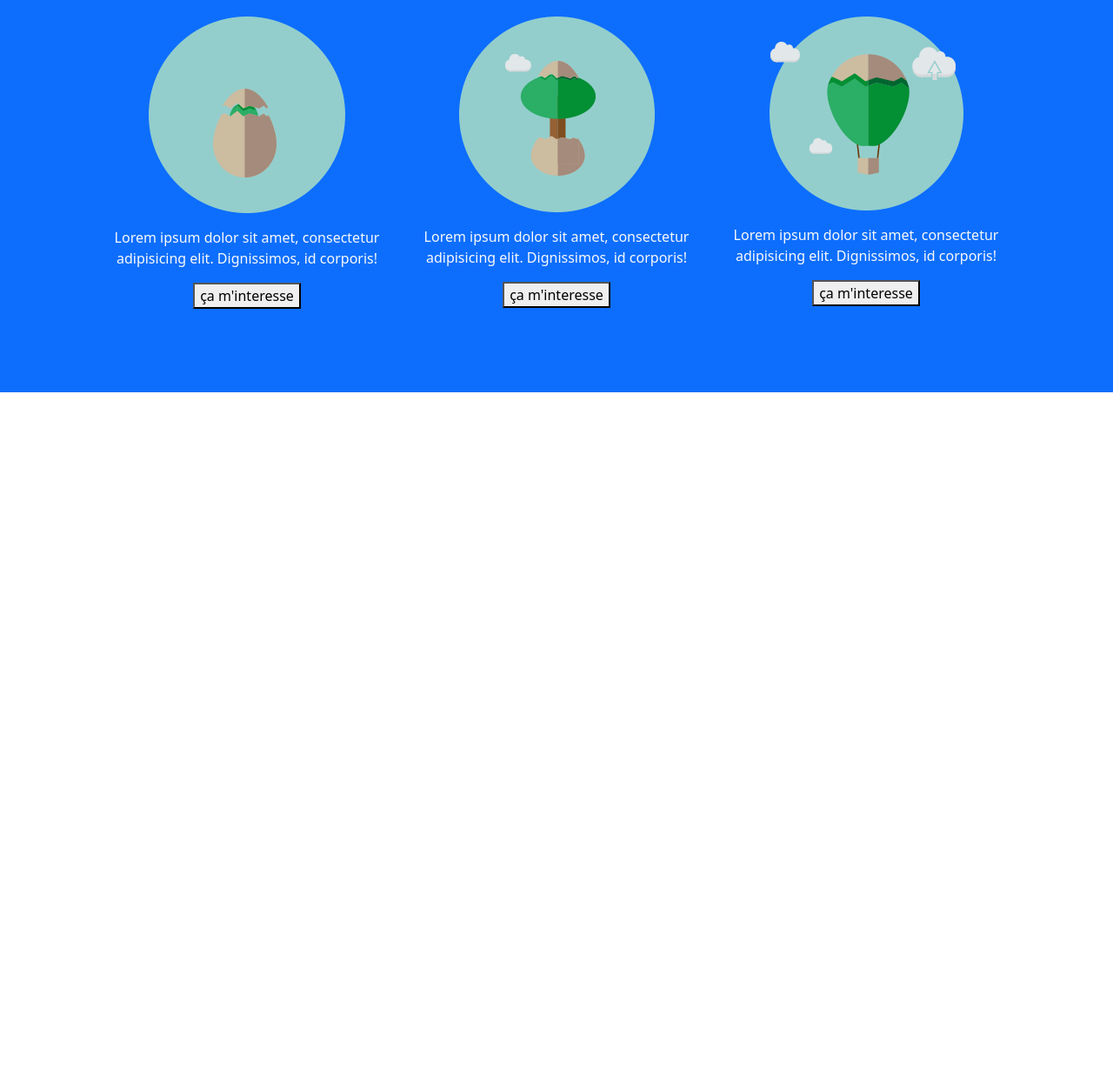
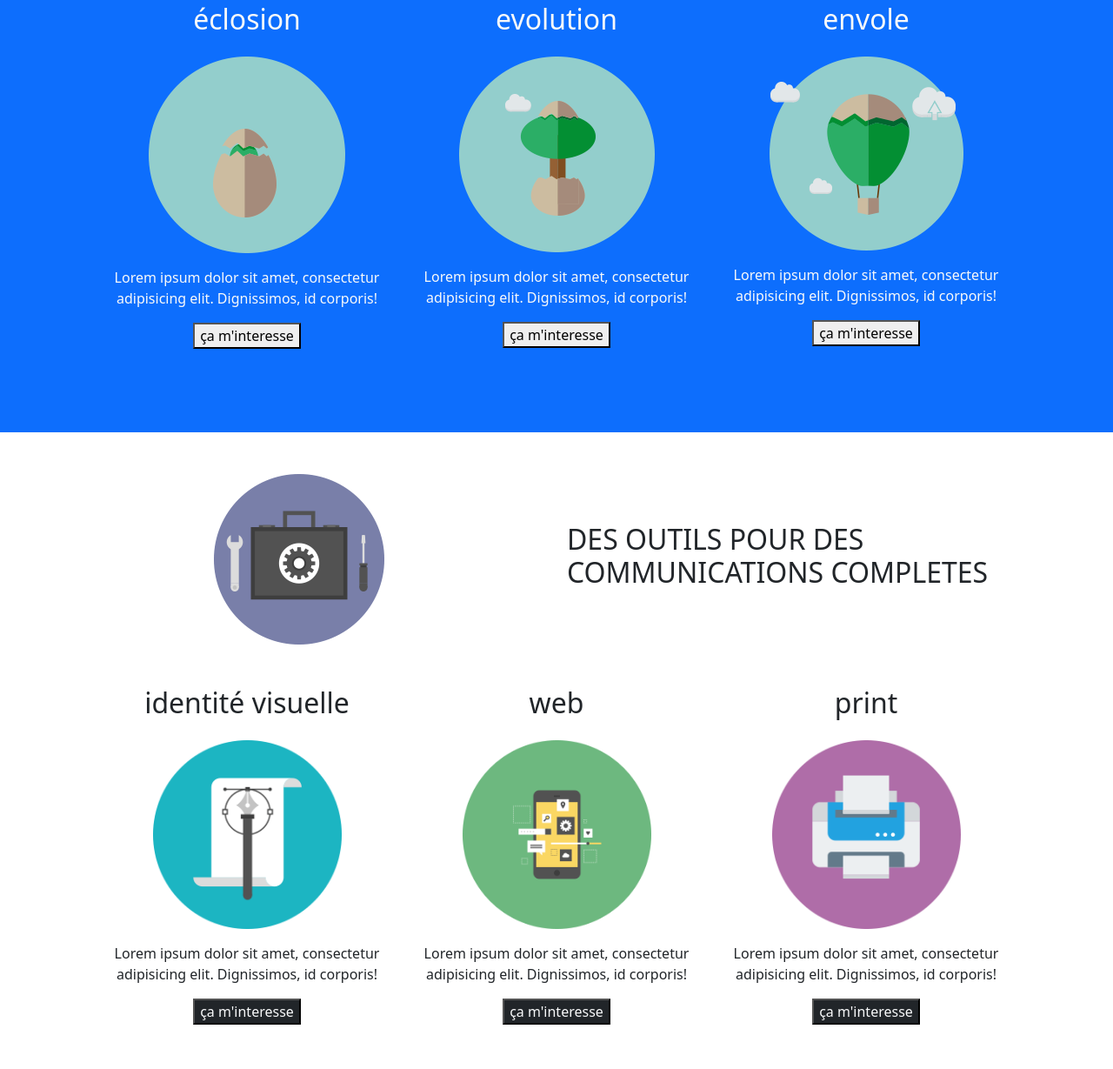
Before and after one commit to hilal193/Youcommunik-bootstrap, a website: page index.html in a window 1280 px wide. Shown: the part 1460-2689 px from the top of the page at 87% size. Before the commit the page ends 1911 px from the top, so only its background shows below. Drawn offline with nearby package versions, Linux system fonts and the light colour scheme.

Commit message:
section 4 terminé

```diff
--- a/index.html
+++ b/index.html
@@ -100,16 +100,19 @@
       <div class="container p-5 text-light">
         <div class="row ">
           <div class="col-4 text-center">
+            <h2>éclosion</h2>
             <img src="./public/img/icon-eclosion.png" class="p-3" alt="e">
             <p>Lorem ipsum dolor sit amet, consectetur adipisicing elit. Dignissimos, id corporis!</p>
             <button>ça m'interesse</button>
           </div>
           <div class="col-4 text-center">
+            <h2>evolution</h2>
             <img src="./public/img/icon-evolution.png" class="p-3" alt="e">
             <p>Lorem ipsum dolor sit amet, consectetur adipisicing elit. Dignissimos, id corporis!</p>
             <button>ça m'interesse</button>
           </div>
           <div class="col-4 text-center">
+            <h2>envole</h2>
             <img src="./public/img/icon-envole.png" class="p-3" alt="e">
             <p>Lorem ipsum dolor sit amet, consectetur adipisicing elit. Dignissimos, id corporis!</p>
             <button class="">ça m'interesse</button>
@@ -118,6 +121,40 @@
       </div>
     </section>
 
+    <section class="section4 p-5">
+      <div class="d-flex justify-content-center align-items-center ">
+        <div class="container text-center">
+            <img src="./public/img/outils.png" alt="p">
+        </div>
+          <div class="container">
+            <h2>DES OUTILS POUR DES COMMUNICATIONS COMPLETES</h2>
+
+          </div>
+      </div>
+
+      <div class="container p-5">
+        <div class="row ">
+          <div class="col-4 text-center">
+            <h2>identité visuelle</h2>
+            <img src="./public/img/identite-graphique.png" class="p-3 w-75" alt="e">
+            <p>Lorem ipsum dolor sit amet, consectetur adipisicing elit. Dignissimos, id corporis!</p>
+            <button class="bg-dark text-light">ça m'interesse</button>
+          </div>
+          <div class="col-4 text-center">
+            <h2>web</h2>
+            <img src="./public/img/reseaux-sociaux.png" class="p-3 w-75" alt="e">
+            <p>Lorem ipsum dolor sit amet, consectetur adipisicing elit. Dignissimos, id corporis!</p>
+            <button class="bg-dark text-light">ça m'interesse</button>
+          </div>
+          <div class="col-4 text-center">
+            <h2>print</h2>
+            <img src="./public/img/print.png" class="p-3 w-75" alt="e">
+            <p>Lorem ipsum dolor sit amet, consectetur adipisicing elit. Dignissimos, id corporis!</p>
+            <button class="bg-dark text-light">ça m'interesse</button>
+          </div>
+        </div>
+      </div>
+    </section>
 
     <script src="./node_modules/bootstrap/dist/js/bootstrap.js"></script>
     <script src="./node_modules/@popperjs/core/dist/umd/popper.js"></script>
```
